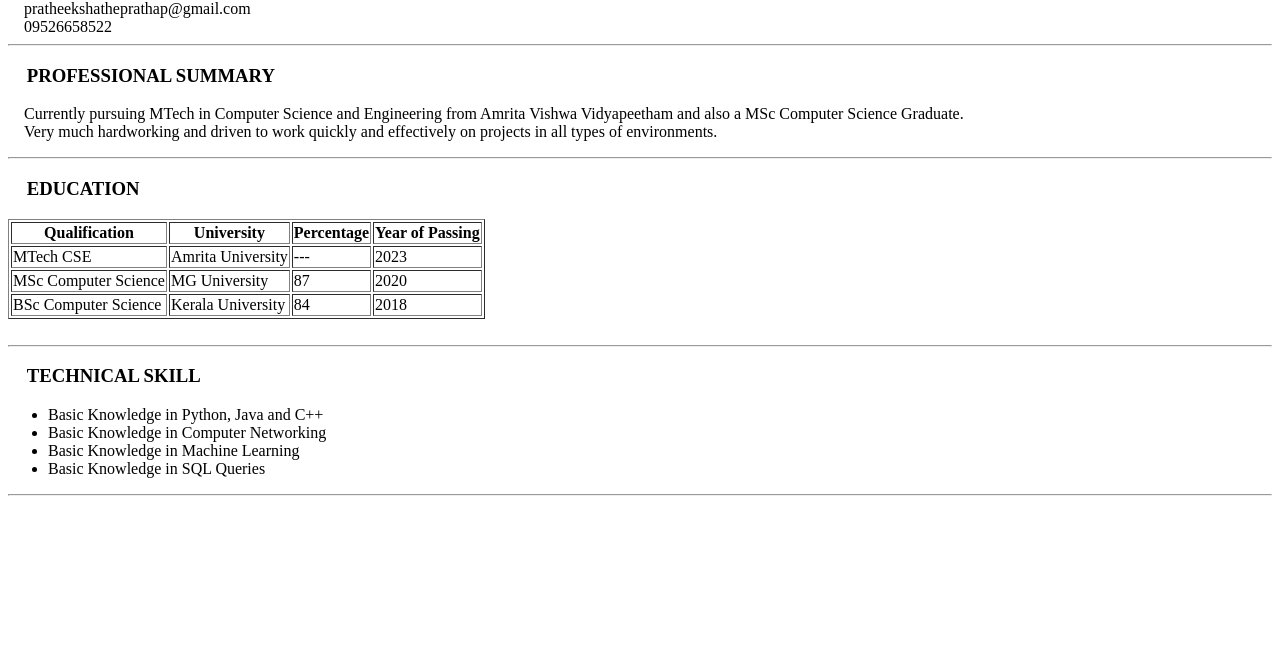
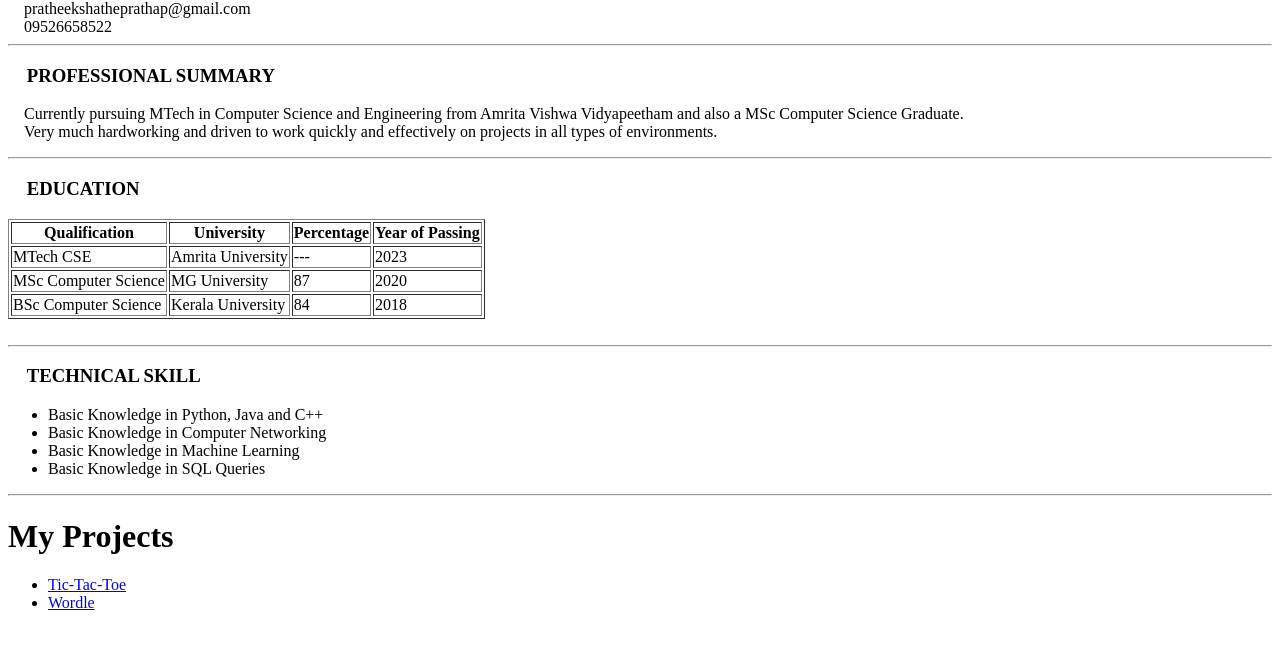
Before and after one commit to PratheekshaPrathap/Pratheeksha_FSD, a plain HTML site: page index.html in a window 1280 px wide. Shown: the part 137-786 px from the top of the page. Drawn offline with Linux system fonts and the light colour scheme.

Commit message:
Update index.html

```diff
--- a/index.html
+++ b/index.html
@@ -57,5 +57,15 @@
       <li>Basic Knowledge in SQL Queries</li>
     </ul>
     <hr />
+    <h1 class="heading"> My Projects </h1>
+<div class="project">
+<ul>
+<li>
+<a href="TicTacToe/idex.html" target="_blank">Tic-Tac-Toe</a>
+</li>
+<li>
+<a href="Wordle/wordle.html" target="_blank">Wordle</a>
+</li>
+</ul>
   </body>
 </html>
```
